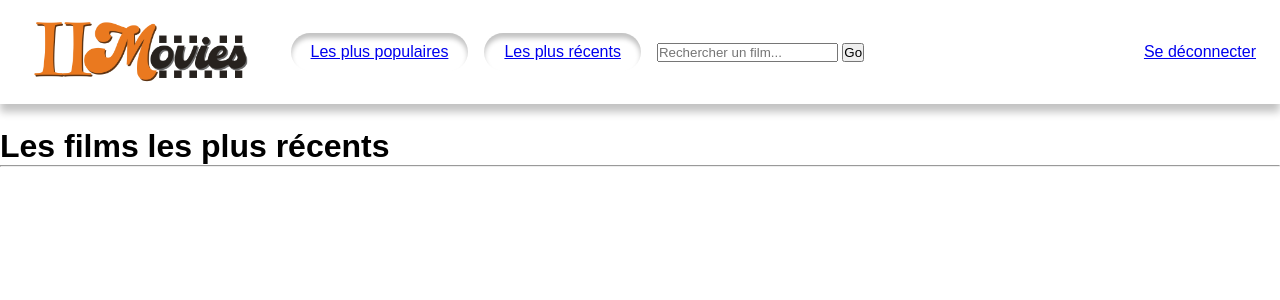
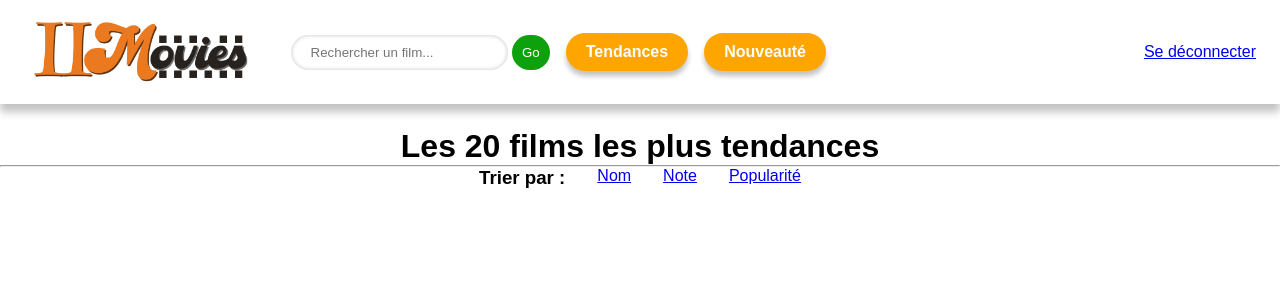
Before and after one commit to TuberculeP/Back-Tracking, a PHP site: page /search.php?discover=trending in a window 1280 px wide. Shown: the top 300 px of the page. Run offline with PHP 8.4, Linux system fonts and the light colour scheme; the visitor is signed in with stand-in values (Sample User, id 1); data that the repository does not hold is empty.

Commit message:
adding sort stuff & header edit

```diff
--- a/search.php
+++ b/search.php
@@ -1,26 +1,32 @@
 <?php
 $page_title = 'Rechercher';
 require_once './template/header.php';
+$link = "";
 
 if($_GET){
 	if (isset($_GET['query'])){
+        if($_GET['query']===''){
+            header('location:./search.php?discover=popular');
+        }
+        $link = "./search.php?query=".str_replace(' ', '+',$_GET['query']);
 		$url_name = 'https://api.themoviedb.org/3/search/movie?query='
             .str_replace(' ', '+',$_GET['query'])
-            .'&api_key=d3151e4e15cfce47f5840fd3c57988df';
+            .'&api_key=d3151e4e15cfce47f5840fd3c57988df&language=fr';
 		$ch_session = curl_init();
 		curl_setopt($ch_session, CURLOPT_RETURNTRANSFER, 1);
 		curl_setopt($ch_session, CURLOPT_URL, $url_name);
 		$result_url = json_decode(curl_exec($ch_session), true)['results'];
 	}elseif(isset($_GET['discover'])){
-        $req_type = $_GET['discover']==='popular'
+		$link = "./search.php?discover=".$_GET['discover'];
+        $req_type = $_GET['discover']==='trending'
             ?'trending/movie/week?'
             :'discover/movie?sort_by=primary_release_date.desc&';
-		$url_name = 'http://api.themoviedb.org/3/' .$req_type .'api_key=d3151e4e15cfce47f5840fd3c57988df';
+		$url_name = 'http://api.themoviedb.org/3/' .$req_type .'api_key=d3151e4e15cfce47f5840fd3c57988df&language=fr';
 		$ch_session = curl_init();
 		curl_setopt($ch_session, CURLOPT_RETURNTRANSFER, 1);
 		curl_setopt($ch_session, CURLOPT_URL, $url_name);
 		$result_url = array_slice(
-                json_decode(curl_exec($ch_session), true)['results'], 0, 10, true
+                json_decode(curl_exec($ch_session), true)['results'], 0, 20, true
         );
     }
 }
@@ -34,20 +40,33 @@ if($_GET){
             <?php
         }elseif (isset($_GET['discover'])){
             ?>
-            <h1>Les films les plus <?php echo $_GET['discover']==='popular'?  'populaires cette semaine': 'récents'; ?>
+            <h1>Les 20 films les plus <?php echo $_GET['discover']==='trending'?  'tendances': 'récents'; ?>
             </h1>
             <?php } ?>
 
             <hr>
+        <div class="sort">
+            <h3>Trier par :</h3>
+            <a href='<?=$link?>&sort=title'>Nom</a>
+            <a href='<?=$link?>&sort=vote_average'>Note</a>
+            <a href='<?=$link?>&sort=popularity'>Popularité</a>
+        </div>
             <div class="movie-container">
 				<?php
 				if((isset($_GET['query']) || isset($_GET['discover'])) && isset($result_url)){
+					if(isset($_GET['sort']) && array_key_exists($_GET['sort'], $result_url[0])){
+						$sort_parameter = array_column($result_url, $_GET['sort']);
+						array_multisort($sort_parameter,
+                            $_GET['sort']==='title'?SORT_ASC:SORT_DESC,
+                            $result_url);
+					}
 					foreach ($result_url as $result){
 						?>
 
                         <a href="./movie.php?id=<?=$result['id']?>" class="result">
                             <section class="result">
-                                <img src="https://image.tmdb.org/t/p/w500<?=$result['poster_path']?>" alt="poster_for <?=$result['id']?>">
+                                <img src="https://image.tmdb.org/t/p/w500<?=$result['poster_path']?>"
+                                     alt="poster_for <?=$result['id']?>">
                                 <div>
                                     <h2>
 										<?php
@@ -59,6 +78,8 @@ if($_GET){
 										echo ' ('.explode('-',$result['release_date'])[0].')'
 										?>
                                     </h2>
+                                    <p>Indice de Popularité : <?=$result['popularity']?></p>
+                                    <p>Note : <?=$result['vote_average']?>/10</p>
                                     <p><?=$result['overview']?></p>
                                 </div>
                             </section>
--- a/style.css
+++ b/style.css
@@ -34,24 +34,53 @@ div.search > div {
   align-items: center;
   gap: 16px;
 }
-div.search > div > a {
-  display: block;
-  padding: 10px 20px;
-  box-shadow: inset 0 5px 5px rgba(0, 0, 0, 0.24);
-  border-radius: 24px;
-}
-div.search > div form {
+div.search form {
   position: relative;
 }
-div.search > div form div.search-modal {
+div.search form input {
+  padding: 10px 20px;
+  border: none;
+  border-radius: 24px;
+  box-shadow: inset 0 0 4px rgba(0, 0, 0, 0.24);
+}
+div.search form button {
+  padding: 10px;
+  border: none;
+  background-color: #0ea10e;
+  color: white;
+  border-radius: 24px;
+  cursor: pointer;
+}
+div.search form div.search-modal {
   position: absolute;
   background-color: white;
 }
-div.search > div form div.search-modal.hidden {
+div.search form div.search-modal.hidden {
   display: none;
 }
-div.search > div form div.search-modal ul {
+div.search form div.search-modal ul {
   list-style: none;
+}
+
+a.button {
+  display: block;
+  width: fit-content;
+  padding: 10px 20px;
+  box-shadow: 0 5px 5px rgba(0, 0, 0, 0.24);
+  border-radius: 24px;
+  background-color: orange;
+  color: white;
+  font-weight: bold;
+  text-decoration: none;
+}
+a.button:hover {
+  transform: translateY(2px);
+}
+
+div.sort {
+  display: flex;
+  justify-content: center;
+  gap: 32px;
 }
 
 section.result {
@@ -86,4 +115,29 @@ a.result:hover {
   transform: scale(1.01);
 }
 
+h1 {
+  text-align: center;
+}
+
+div.movie {
+  display: flex;
+  width: fit-content;
+  margin: 0 auto;
+  box-shadow: 0 0 20px rgba(0, 0, 0, 0.25);
+  border-radius: 0 24px 24px 0;
+}
+div.movie img {
+  height: 500px;
+}
+div.movie section {
+  padding: 24px;
+}
+div.movie section > * {
+  margin-bottom: 24px;
+}
+div.movie section p {
+  max-width: 600px;
+  text-align: justify;
+}
+
 /*# sourceMappingURL=style.css.map */
--- a/style.scss
+++ b/style.scss
@@ -34,16 +34,25 @@ div.search{
     display: flex;
     align-items: center;
     gap: 16px;
-   >a{
-      display: block;
-      padding: 10px 20px;
-      box-shadow: inset 0 5px 5px rgba(0, 0, 0, 0.24);
-      border-radius: 24px;
     }
 
     form{
       position: relative;
+      input{
+        padding: 10px 20px;
+        border: none;
+        border-radius: 24px;
+        box-shadow: inset 0 0 4px rgba(0, 0, 0, 0.24);
 
+      }
+      button{
+        padding: 10px;
+        border: none;
+        background-color: #0ea10e;
+        color: white;
+        border-radius: 24px;
+        cursor: pointer;
+      }
       div.search-modal{
         position: absolute;
         background-color: white;
@@ -56,6 +65,27 @@ div.search{
       }
     }
   }
+
+a.button {
+  display: block;
+  width: fit-content;
+  padding: 10px 20px;
+  box-shadow: 0 5px 5px rgba(0, 0, 0, 0.24);
+  border-radius: 24px;
+  background-color: orange;
+  color: white;
+  font-weight: bold;
+  text-decoration: none;
+
+  &:hover {
+    transform: translateY(2px);
+  }
+}
+
+div.sort{
+  display: flex;
+  justify-content: center;
+  gap: 32px;
 }
 
 section.result{
@@ -89,3 +119,29 @@ a.result{
     transform: scale(1.01);
   }
 }
+
+h1{
+  text-align: center;
+}
+
+div.movie{
+  display: flex;
+  width: fit-content;
+  margin: 0 auto;
+  box-shadow: 0 0 20px rgba(0, 0, 0, 0.25);
+  border-radius: 0 24px 24px 0;
+
+  img{
+    height: 500px;
+  }
+  section{
+    padding: 24px;
+    >*{
+      margin-bottom: 24px;
+    }
+    p{
+      max-width: 600px;
+      text-align: justify;
+    }
+  }
+}
--- a/template/footer.php
+++ b/template/footer.php
@@ -13,7 +13,8 @@
                 divSearch.classList.add('hidden');
             }else{
                 divSearch.classList.remove('hidden');
-                axios.get('https://api.themoviedb.org/3/search/movie?query=' + this.value + '&api_key=d3151e4e15cfce47f5840fd3c57988df')
+                axios.get('https://api.themoviedb.org/3/search/movie?query='
+                    + this.value + '&api_key=d3151e4e15cfce47f5840fd3c57988df&language=fr')
                     .then(response => {
                         p.innerHTML = "Résultats : " + response.data['total_results'];
                         if(response.data['total_results'] === 10000) {
@@ -22,7 +23,7 @@
                         response.data['results'].forEach(result => {
                             if(document.querySelectorAll('li').length < 5){
                                 list.appendChild(document.createElement('li'));
-                                document.querySelector('li:last-child').innerHTML = '<a href="./movie.php?id='+result['id']+'">'+result['original_title']+'</a>';
+                                document.querySelector('li:last-child').innerHTML = '<a href="./movie.php?id='+result['id']+'">'+result['title']+'</a>';
                             }
                         })
                     })
--- a/template/header.php
+++ b/template/header.php
@@ -31,15 +31,9 @@
 
         <div class="search">
             <div>
-                <a href="/search.php?discover=popular">
-                    Les plus populaires
-                </a>
-                <a href="/search.php?discover=recent">
-                    Les plus récents
-                </a>
                 <form action="/search.php">
                     <div class="form">
-                        <input type="text" name="query" id="search" placeholder="Rechercher un film...">
+                        <input type="text" name="query" id="search" placeholder="Rechercher un film..." autocomplete="off">
                         <button type="submit">Go</button>
                     </div>
                     <div class="search-modal hidden">
@@ -48,6 +42,12 @@
                         <ul></ul>
                     </div>
                 </form>
+                <a href="/search.php?discover=trending" class="button">
+                    Tendances
+                </a>
+                <a href="/search.php?discover=new" class="button">
+                    Nouveauté
+                </a>
             </div>
         </div>
 
```
Also changed, not shown: movie.php (+50 -23 lines), README.md, index.js (added), 1 other file.
